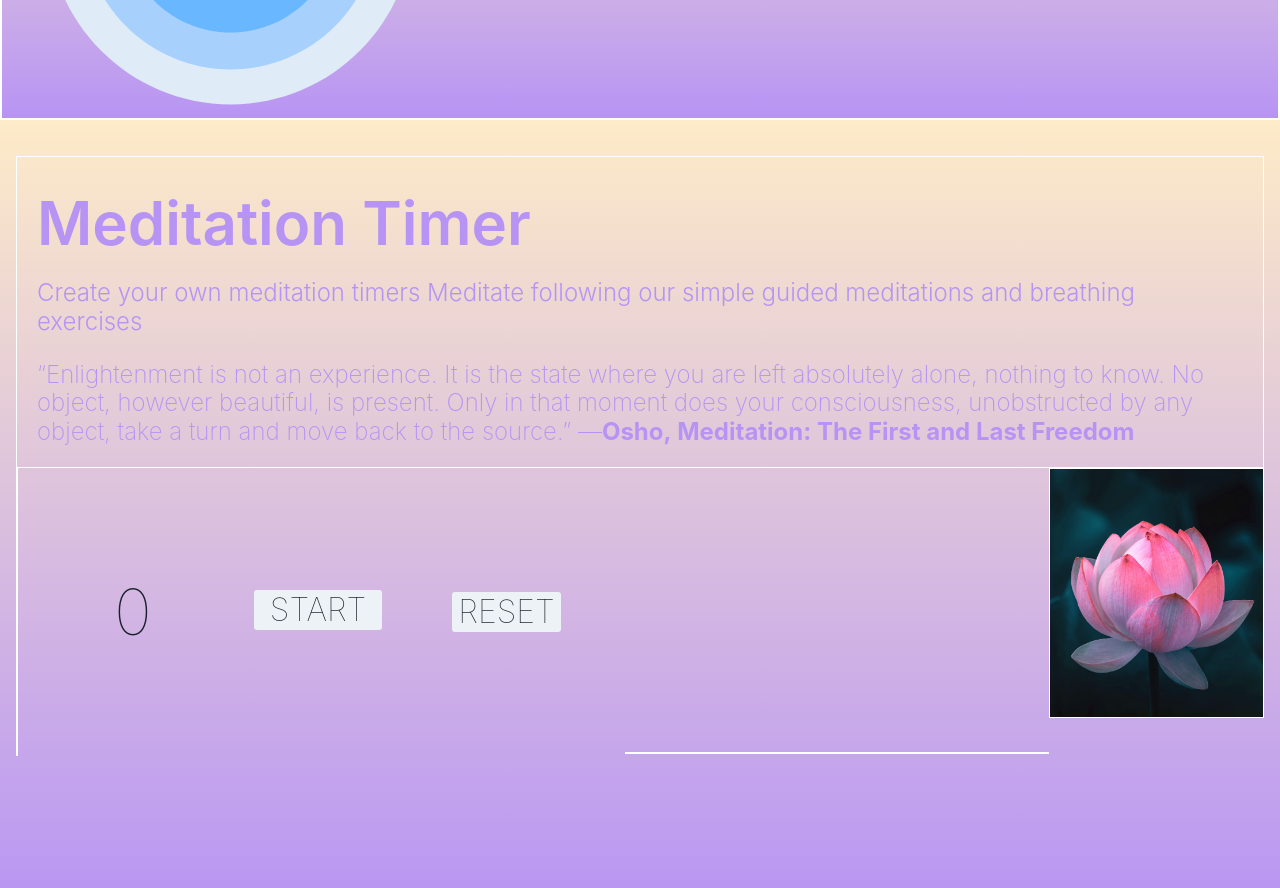
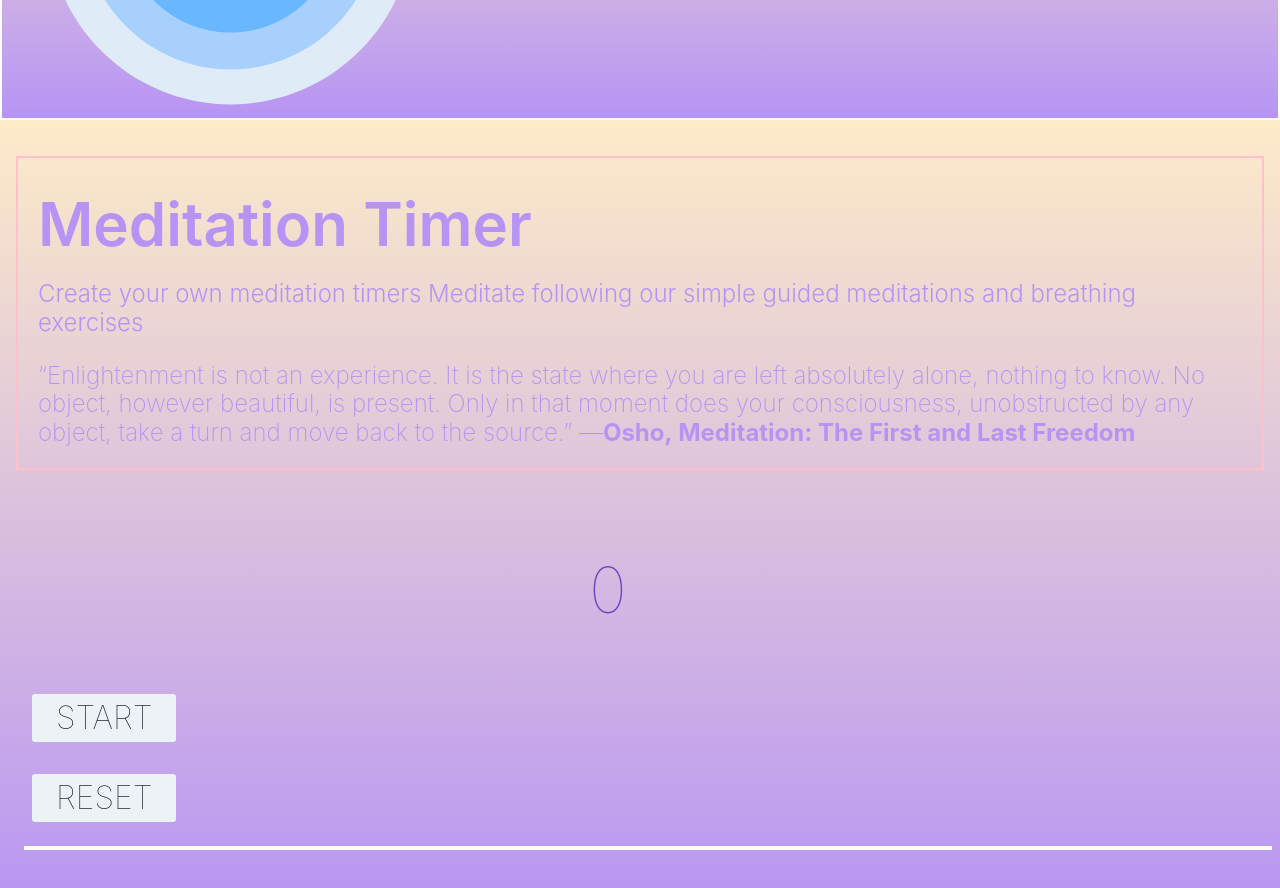
Before and after one commit to mateasportfolio/timer_, a React (Create React App) app: page / in a window 1280 px wide. Shown: the part 280-1168 px from the top of the page. Built offline with nearby package versions, Linux system fonts and the light colour scheme; a web font is replaced by a local one.

Commit message:
modifite timer.jsx

```diff
--- a/src/App.js
+++ b/src/App.js
@@ -12,7 +12,6 @@ function App() {
       <Flex
         bg="purple.100"
         flexDirection="row"
-        flex="1"
         alignItems="center"
         height={400}
         border="2px solid white"
@@ -30,7 +29,7 @@ function App() {
         w="100%"
         // eslint-disable-next-line
         h="calc(100vh)"
-        p={4}
+        padding={4}
         bg="blue.100"
         bgGradient={[
           "linear(to-tr, pink.300, red.300)",
@@ -39,10 +38,8 @@ function App() {
         ]}
       >
         <Header />
-        <Flex>
-          <Timer />
-          <ImageGrid />
-        </Flex>
+        <Timer />
+        <ImageGrid />
       </Box>
     </>
   );
--- a/src/components/Header/Header.jsx
+++ b/src/components/Header/Header.jsx
@@ -6,7 +6,7 @@ import { Heading, Flex } from "@chakra-ui/react";
 export const Header = () => {
   return (
     <Flex
-      border="1px solid white"
+      border="2px solid pink"
       p="20px"
       pt="30px"
       mt="20px"
--- a/src/components/ImageGrid/ImageGrid.jsx
+++ b/src/components/ImageGrid/ImageGrid.jsx
@@ -1,27 +1,19 @@
 import React from "react";
-import { Flex, Image } from "@chakra-ui/react";
-
-import lotus from "../../assets/lotus.jpeg";
+import { Flex } from "@chakra-ui/react";
 
 export const ImageGrid = () => {
   return (
     <>
       <Flex
-        border="1px solid white"
-        minHeight="100%"
-        width="90%"
-        m="auto"
+        border="2px solid white"
+        maxHeight="100%"
+        width="100%"
+        margin={2}
         alignSelf="center"
-        mb="2px"
-      />
-
-      <Image
-        src={lotus}
-        alt="blume"
-        boxSize="250px"
-        objectFit="cover"
-        border="1px solid white"
-      />
+        mb={2}
+        flexDirection="column"
+        justifyContent="start"
+      ></Flex>
     </>
   );
 };
--- a/src/components/Timer/Timer.jsx
+++ b/src/components/Timer/Timer.jsx
@@ -1,9 +1,5 @@
 import React, { useState, useEffect, useCallback } from "react";
-import { Button, Flex } from "@chakra-ui/react";
-//import { motion } from "framer-motion";
-//import { motion } from "framer-motion";
-// import { Image, Flex } from "@chakra-ui/react";
-// import lotus from "./../../assets/lotus.jpeg";
+import { Button, Flex, Stack, Box, VStack } from "@chakra-ui/react";
 
 export const Timer = () => {
   const [seconds, setSeconds] = useState(0);
@@ -19,7 +15,7 @@ export const Timer = () => {
     setBreathLabel("");
     setCountDirection("up");
     setSeconds(0);
-    setIsActive(false);
+    setIsActive(true);
   }
   const countUp = useCallback(() => {
     if (seconds >= 4) setCountDirection("down");
@@ -45,54 +41,57 @@ export const Timer = () => {
     }
 
     return () => clearInterval(interval);
-  }, [isActive, seconds, countDirection, reset, countDown, countUp]);
+  }, [isActive, seconds, countDirection, countDown, countUp]);
 
   return (
     <>
+      <>
         <Flex
           flexDirection={{ base: "column", md: "row" }}
-        flex="1"
           justifyContent="center"
         >
-        <Flex
-          border="1px solid white"
-          minHeight="100%"
+          <Stack
+            flexDirection="column"
+            display="flow-root"
+            width={150}
             fontSize="2xl"
             color="purple.600"
+            padding={2}
+            margin={4}
           >
             {" "}
+            <VStack
+              flexDirection="column"
+              display="flex"
+              width={150}
+              fontSize="2xl"
+              color="purple.600"
+              padding={2}
+              margin={4}
+            >
               {breathLabel}
-        </Flex>
-
-        <Flex
-          p="2rem"
+            </VStack>
+            <Box
+              flexDirection="row"
+              position="relative"
+              padding={0}
               display="flex"
-          m="4rem"
+              margin={4}
               borderRadius="3px"
               textTransform="uppercase"
               fontWeight={100}
               fontSize="4rem"
-          flexDirection="column"
               alignItems="center"
-          justifyContent="center"
-          borderStyle="groove"
+              justifyContent="start"
             >
               {seconds}
+            </Box>{" "}
+          </Stack>
         </Flex>
-        <Flex
-          padding="6rem 1.5rem"
-          direction="row"
-          p="6px"
-          mb="4px"
-          alignItems="center"
-          justifyContent="center"
-          display="flex"
-        >
+
         <Button
-            display="flex"
-            // padding="6rem 1.5rem"
-            // m="4rem"
-            // p="6px"
+          margin={4}
+          padding={6}
           borderRadius="3px"
           textTransform="uppercase"
           fontWeight={100}
@@ -106,31 +105,23 @@ export const Timer = () => {
           {" "}
           {isActive ? "Pause" : "Start"}
         </Button>
-        </Flex>
-        <Flex
-          // padding="6rem 1.5rem"
-          // direction="row"
-          // p="6px"
-          // mb="4px"
-          alignItems="center"
-          justifyContent="center"
-          display="flex"
-        >
+      </>
+      <Flex alignItems="space-between" justifyContent="flex-start">
         <Button
-            display="flex"
-            padding="6rem 1.5rem"
-            m="4rem"
-            p="6px"
+          margin={4}
+          padding={6}
           borderRadius="3px"
           textTransform="uppercase"
           fontWeight={100}
           fontSize="2rem"
           borderStyle="groove"
+          className={`button button-primary button-primary-${
+            isActive ? "active" : "inactive"
+          }`}
+          onClick={reset}
         >
-            {reset}
           Reset
         </Button>
-        </Flex>
       </Flex>
     </>
   );
```
Lines whose indentation alone changed are shown as unchanged.
